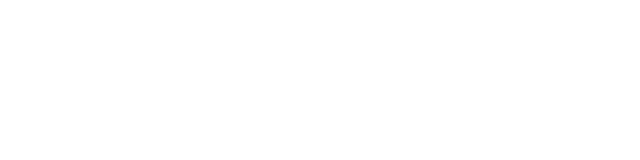
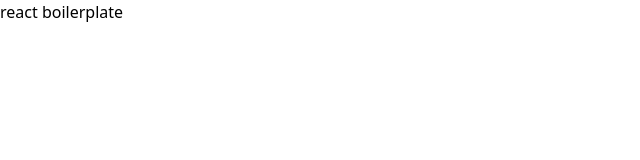
Before and after one commit to danielmichaelni/react-boilerplate, a Next.js app: page / in a window 1280 px wide. Shown: the top 160 px of the page, without its empty margins (0-640 px from the left). Built offline with nearby package versions, Linux system fonts and the light colour scheme.

Commit message:
upgrade packages

```diff
--- a/src/pages/index.tsx
+++ b/src/pages/index.tsx
@@ -7,7 +7,7 @@ const IndexPage = (): ReactElement => (
       <title>Index</title>
       <link rel="icon" href="/favicon.ico" />
     </Head>
-    <div></div>
+    <div>react boilerplate</div>
   </>
 );
 
```
Also changed, not shown: package.json (+16 -16 lines), 1 other file (tests, documents, lock files or other folders).
